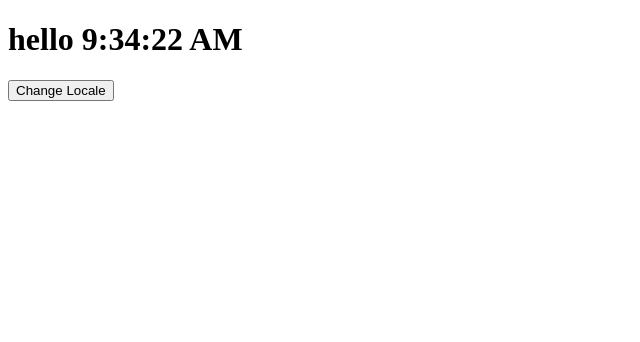
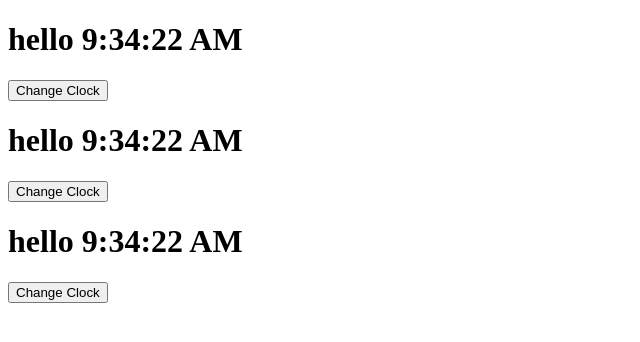
Before and after one commit to HelloAlberuni/myreact, a React (Create React App) app: page / in a window 1280 px wide. Shown: the top 342 px of the page, without its empty margins (0-640 px from the left). Built offline with nearby package versions, Linux system fonts and the light colour scheme.

Commit message:
Lesson 9 - Completed practice on conditional rendering, list & keys

```diff
--- a/src/App.js
+++ b/src/App.js
@@ -1,7 +1,9 @@
-import Clock from "./components/Clock";
+import ClockList from "./components/ClockList";
 
 function App() {
-  return <div><Clock/></div>;
+  const quantities = [1,2,3];
+
+  return <div><ClockList quantities={quantities} /></div>;
 }
 
 export default App;
--- a/src/components/Button.js
+++ b/src/components/Button.js
@@ -21,7 +21,7 @@ class Button extends React.Component{
 
         return(
             <button type='button' onClick={() => {change(locale)}}>
-                Change Locale
+                {locale === 'en-US' ? 'ঘড়ি পরিবর্তন করুন' : 'Change Clock'}
             </button>
         );
     }
--- a/src/components/Clock.js
+++ b/src/components/Clock.js
@@ -35,14 +35,14 @@ class Clock extends React.Component{
         // console.log('rendered clock componenet');
         const index = 0;
 
-        // const { date, locale } = this.state;
-        // let button;
+        const { locale } = this.state;
+        let button;
 
-        // if( locale === 'en-US' ){
-        //     button =    `<Button change={this.clickHandle} locale="bn-BD"/>`;
-        // } else{
-        //     button =    `<Button change={this.clickHandle} locale="en-US"/>`;
-        // }
+        if( locale === 'en-US' ){
+            button =    (<Button change={this.clickHandle} locale="bn-BD"/>); // Assign JSX element in the variable
+        } else{
+            button =    (<Button change={this.clickHandle} locale="en-US"/>);
+        }
 
 		return (
             <div>
@@ -52,7 +52,7 @@ class Clock extends React.Component{
                 {/* <Button change={this.clickHandle.bind(this, 'bn-BD')} /> it render button component each second */}
 
                 {/* It does not render the button component each second */}
-                <Button change={this.clickHandle} locale="bn-BD"/>
+                {button}
             </div>
 		);
 	}
--- /dev/null
+++ b/src/components/ClockList.js
@@ -0,0 +1,11 @@
+import Clock from "./Clock";
+
+function ClockList( {quantities = []} ){ // props
+    return (
+        <div>
+            {quantities.map((key) => (<Clock key={key} />))}
+        </div>
+    );
+}
+
+export default ClockList;
```
